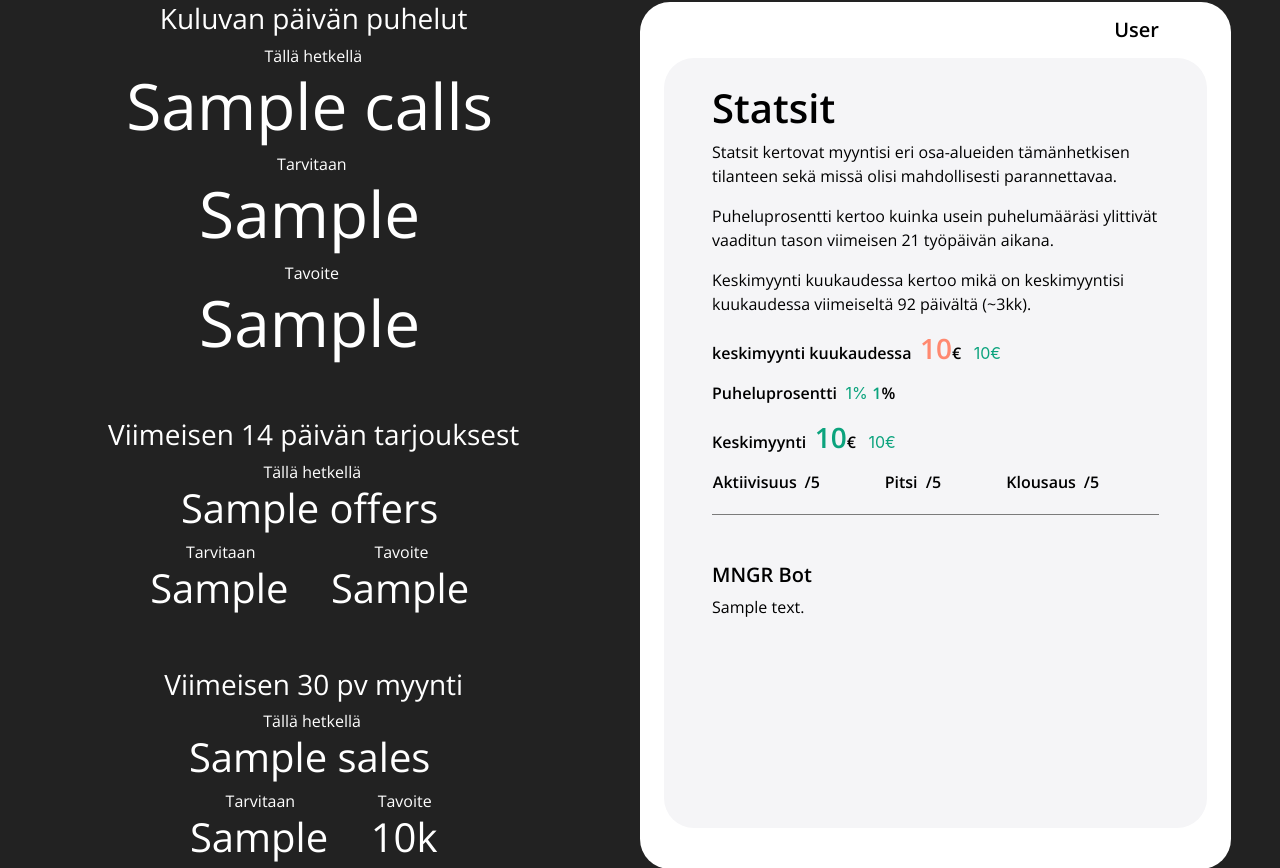
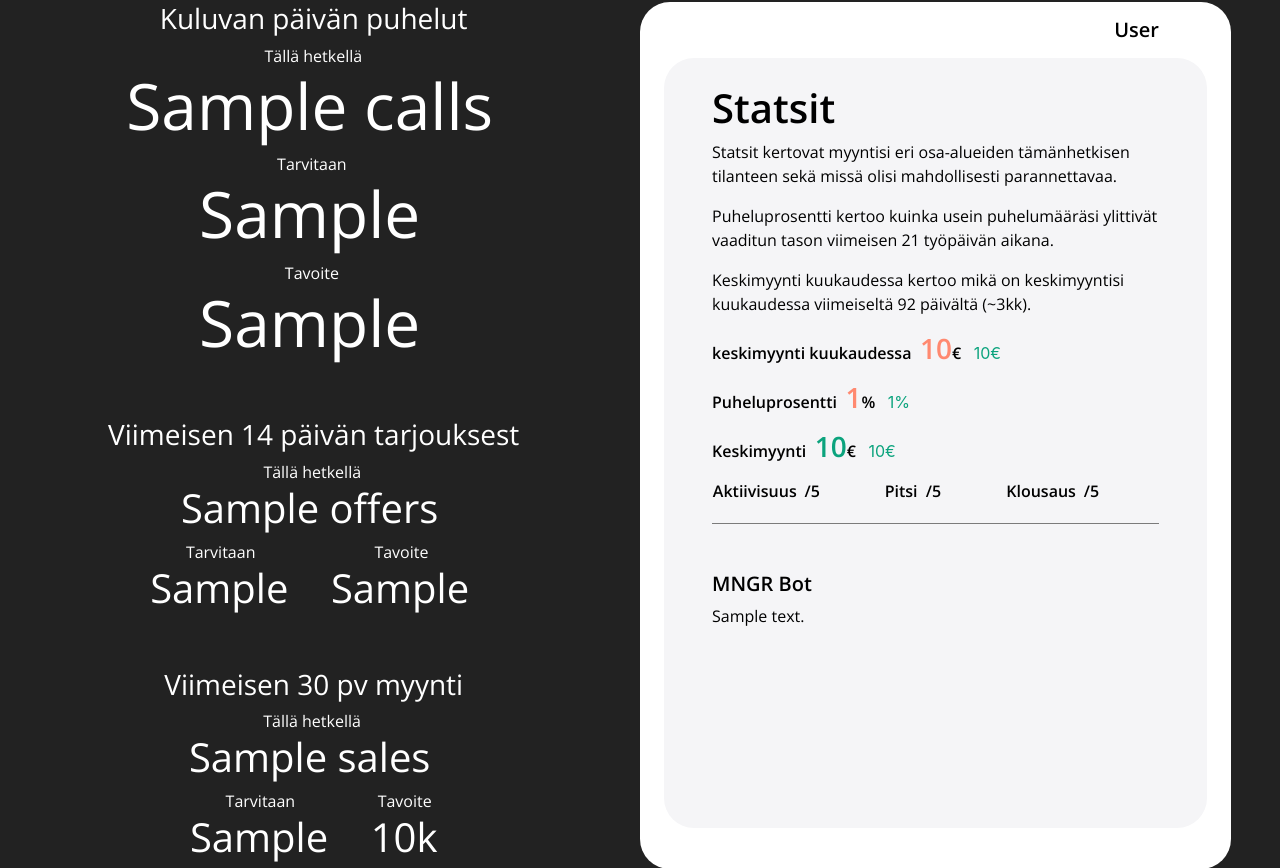
Before and after one commit to Valtterisyv/salesMNGR, a Flask app: template salesmngr/templates/account_full.html in a window 1280 px wide. Shown: the part 101-969 px from the top of the page. Run offline with Flask 3, Linux system fonts and the light colour scheme; a user stored in the database is signed in; tables that the repository leaves empty hold one stand-in row (values such as "Sample post"); the template is opened without the code that fills it: values that come from a table or form of the project are taken from there, most other values are stand-ins (such as "Sample title", 1, 10 or a date in 2020).

Commit message:
front icons up/down commit

```diff
--- a/salesmngr/templates/account_full.html
+++ b/salesmngr/templates/account_full.html
@@ -209,6 +209,19 @@
                                     <li class="list-inline-item  font-weight-bold mb-0 mr-1 ml-5"><p class="ml-0">Puheluprosentti</p></li>
                                             <li class="list-inline-item mb-0 mr-0 ">
                                                 <div class="col text-right pr-0 pl-0">
+                                                    {% if good_percent >= 80 %}
+                                                    <h3 class="green-text font-weight-bold">{{ good_percent }}</h3>
+                                                    {% elif good_percent >= 50 %}
+                                                    <h3 class="font-weight-bold gray-text">{{ good_percent }}</h3>
+                                                    {% elif good_percent < 50 %}
+                                                    <h3 class="red-text font-weight-bold">{{ good_percent }}</h3>
+                                                    {% endif %}
+                                                </div>
+                                                <li class="list-inline-item  font-weight-bold mb-0"><p> %</p></li>
+                                            </li>
+                                            <li class="list-inline-item mb-0 mr-0 ">
+                                                <li class="list-inline-item mb-0 mr-0 ">
+                                                <div class="col text-right pr-0 pl-0">
                                                     {% if good_percent_change_front > 0 %}
                                                     <i class="green-text fa-solid fa-chevron-up fa-beat-fade"></i>
                                                     <span class="green-text fa-sr-only">{{ good_percent_change_front }}%</span>
@@ -218,17 +231,6 @@
                                                     {% endif %}
                                                 </div>
                                             </li>
-                                            <li class="list-inline-item mb-0 mr-0 ">
-                                                <div class="col text-right pr-0 pl-0">
-                                                    {% if good_percent_change_front > 0 %}
-                                                    <i class="green-text fa-solid fa-chevron-up fa-beat-fade"></i>
-                                                    <p class="green-text font-weight-bold">{{ good_percent_change_front }}</p>
-                                                    {% elif good_percent_change_front < 0 %}
-                                                    <i class="red-text fa-solid fa-chevron-down fa-beat-fade"></i>
-                                                    <p class="red-text font-weight-bold">{{ good_percent_change_front }}</p>
-                                                    {% endif %}
-                                                </div>
-                                                <li class="list-inline-item  font-weight-bold mb-0"><p> %</p></li>
                                             </li>
                                     </li>
                                 </div>
```
